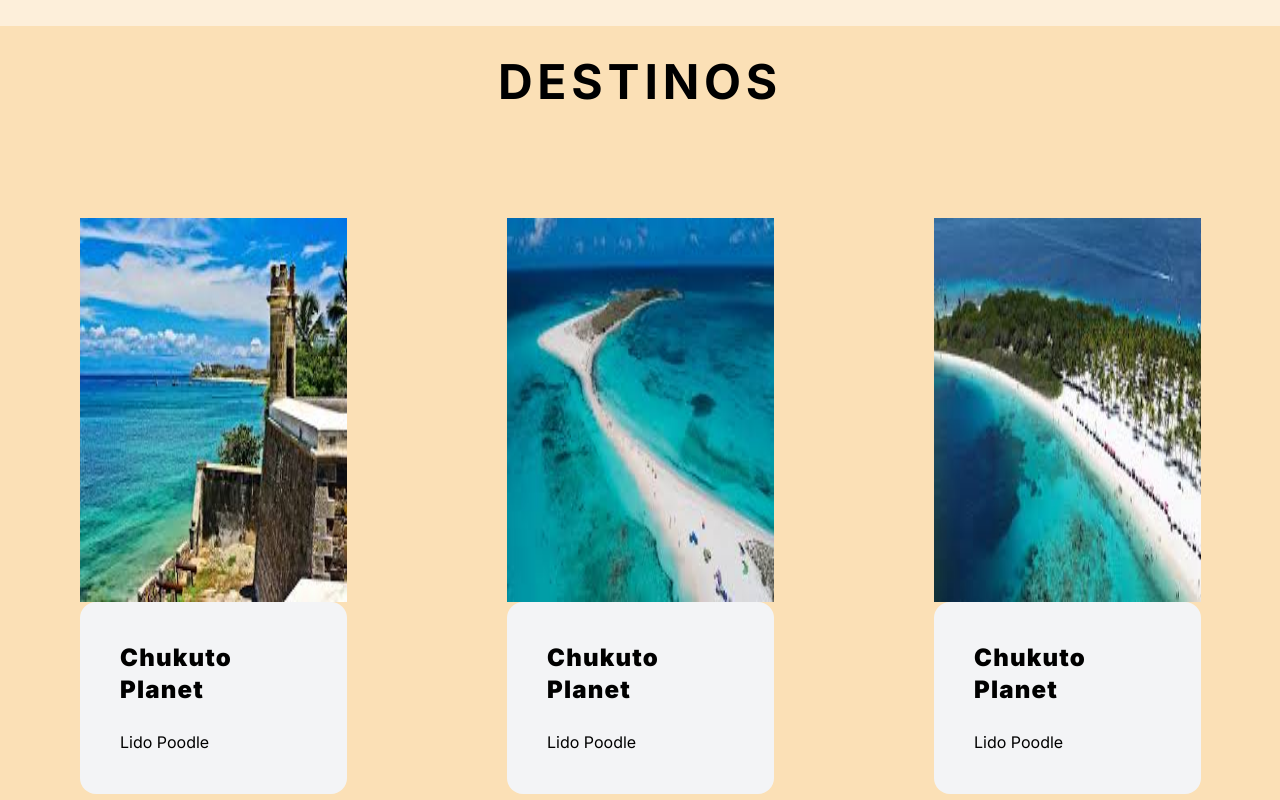
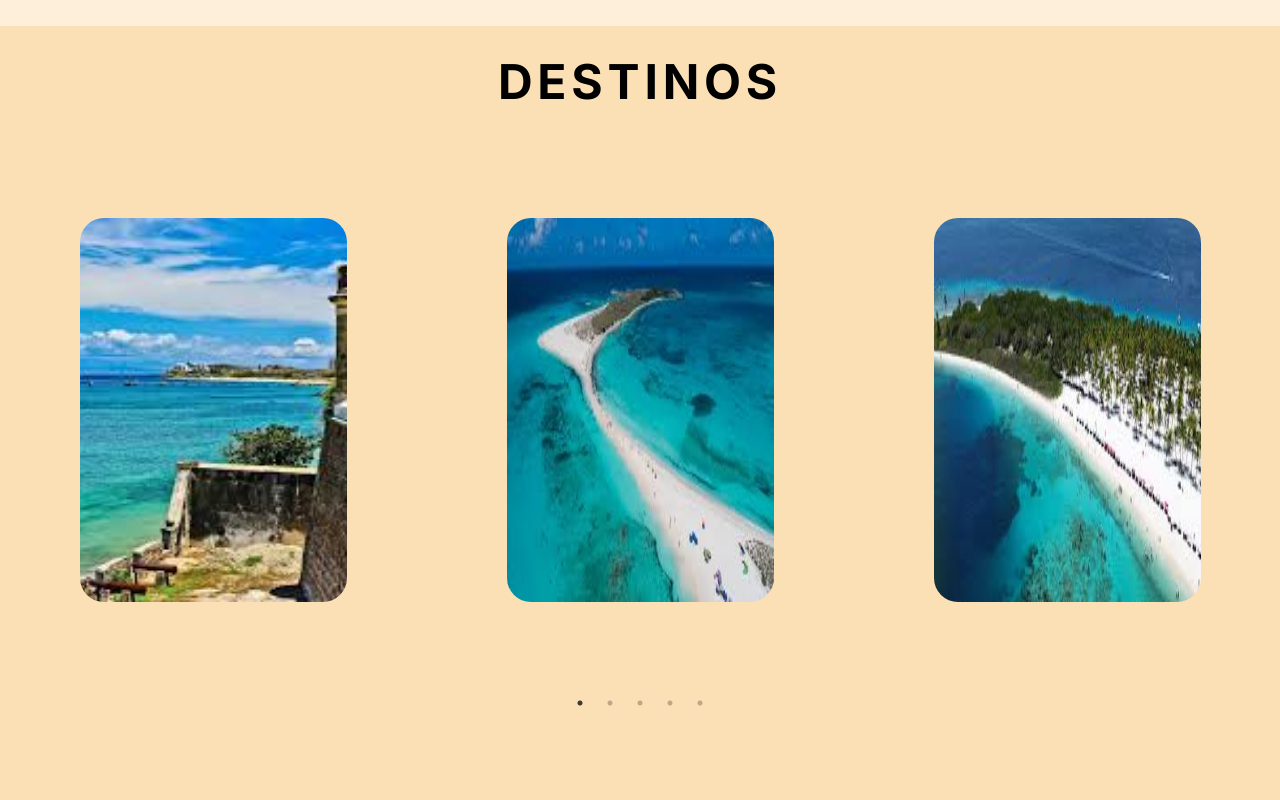
Before and after one commit to ACYDWARE/ven-turista-web, a Next.js app: page / in a window 1280 px wide. Shown: the part 1580-2380 px from the top of the page. Built offline with nearby package versions, Linux system fonts and the light colour scheme.

Commit message:
adelanto de destinations

```diff
--- a/app/components/destinations/Destinations.tsx
+++ b/app/components/destinations/Destinations.tsx
@@ -11,27 +11,27 @@ const ImageList = [
   {
     id: 1,
     img: Img1,
-    display: "w-full h-96",
+    display: " w-full h-96 rounded-3xl object-cover sm- ",
   },
   {
     id: 2,
     img: Img2,
-    display: "w-full h-96 ",
+    display: "w-full h-96 rounded-3xl",
   },
   {
     id: 3,
     img: Img3,
-    display: "w-full h-96",
+    display: "w-full h-96 rounded-3xl",
   },
   {
     id: 4,
     img: Img4,
-    display: "w-full h-96",
+    display: "w-full h-96 rounded-3xl",
   },
   {
     id: 5,
     img: Img5,
-    display: "w-full h-96 ",
+    display: "w-full h-96 rounded-3xl",
   },
 ]
 
@@ -46,16 +46,16 @@ const Destinations = () => {
   return (
     <div className='w-screen h-screen bg-primary/40 dark:bg-quinary/70 dark:text-gray-100 overflow-hidden items-center font-inter'>
       <h1 className='font-bold tracking-widest text-xl lg:text-5xl mx-[1rem] my-[2rem] text-center'>DESTINOS</h1>
-      <div className='w-screen h-2/3 md:h-2'>
+      <div className='w-screen h-2/3 md:h-2 '>
         <Slider {...settings} className='rounded-xl'>
           {ImageList.map((data, key) => (
-            <div key={key} className='w-10 p-20'>
+            <div key={key} className='w-10 p-20 group '>
               <Image
                 src={data.img}
                 alt=""
                 className={data.display}
               />
-              <div className=' p-10  bg-gray-100 dark:bg-black border-solid rounded-2xl'>
+              <div className='w-full h-96 p-10 relative bottom-[24rem] bg-gray-100/80 dark:bg-black border-solid rounded-3xl hidden group-hover:inline-block'>
                 <h1 className='text-2xl font-black tracking-wider'>Chukuto Planet</h1>
                 <br></br>
                 <p>Lido Poodle</p>
```
